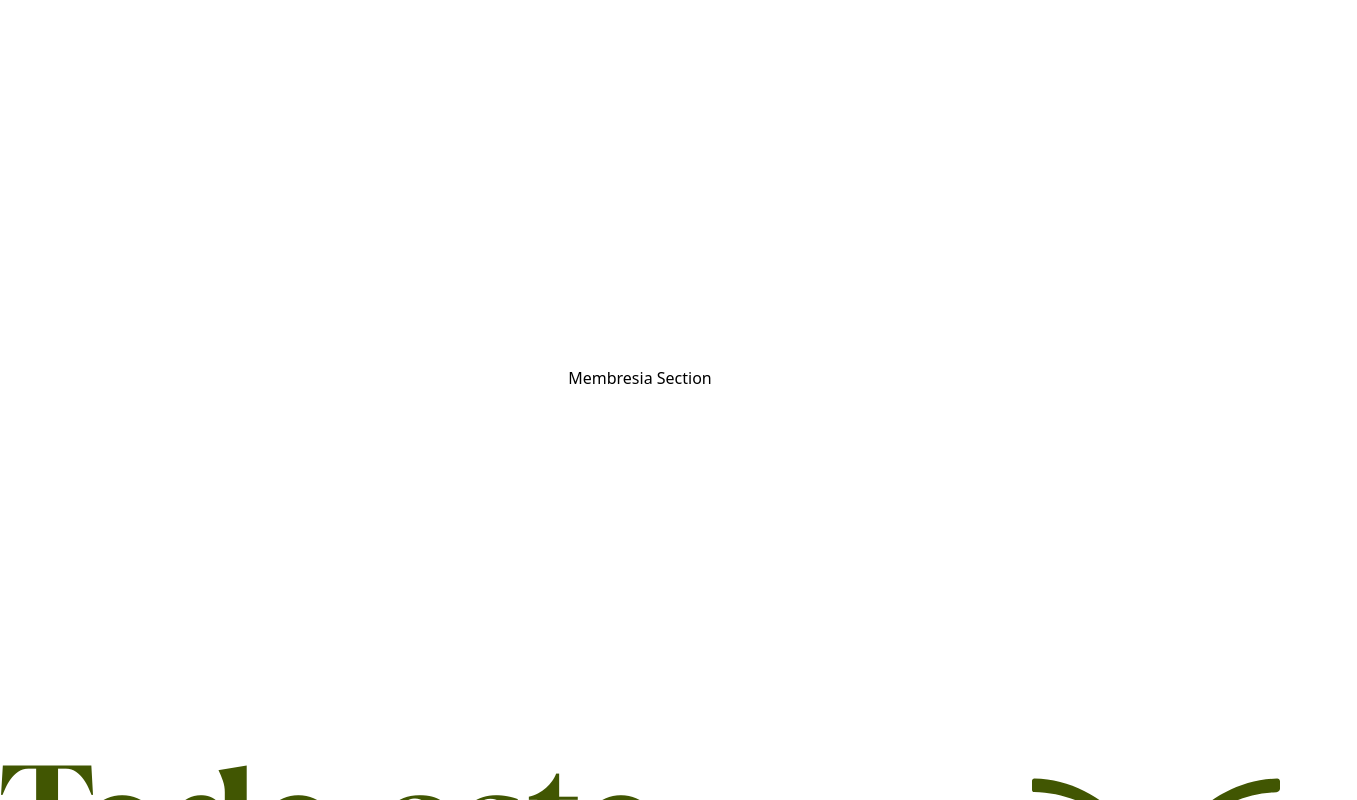
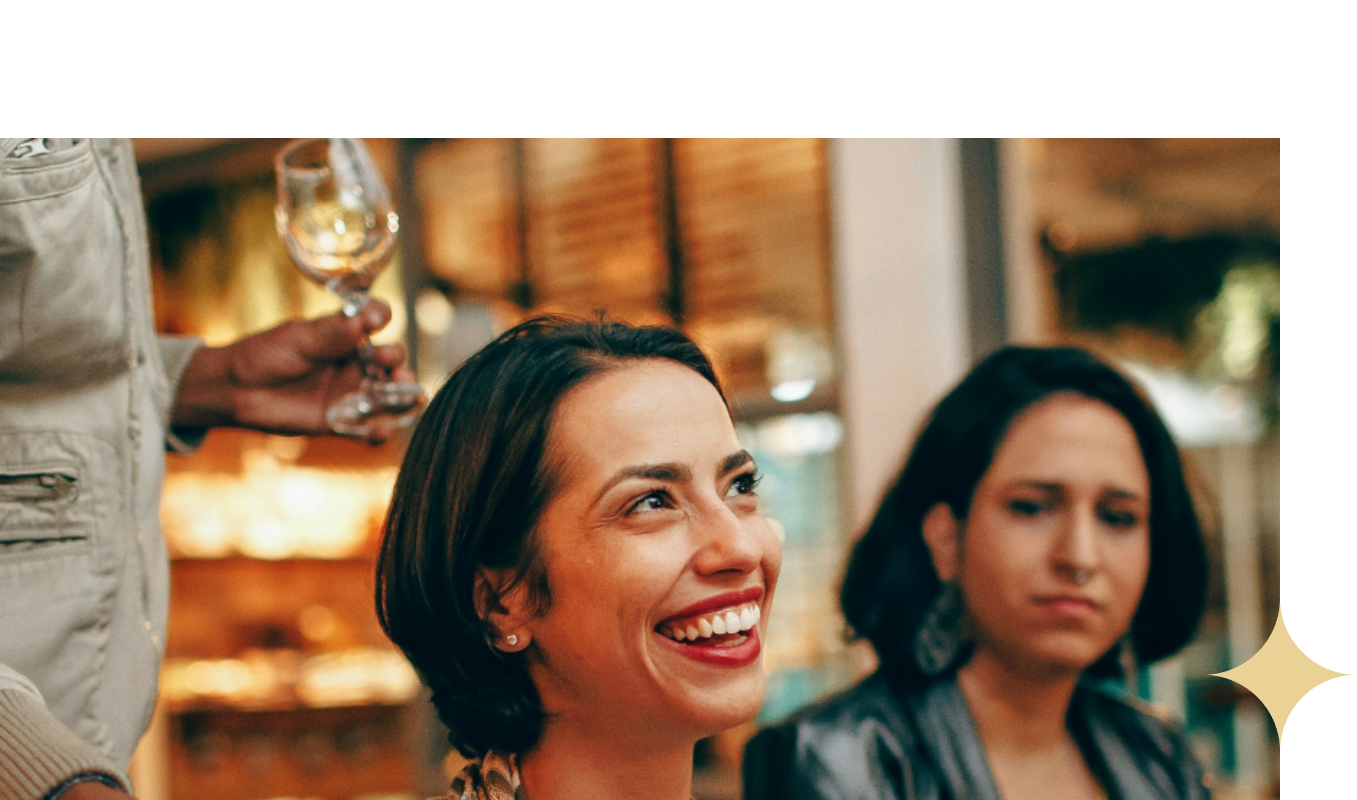
Before and after one commit to DiegoGraffi/La-casa-de-los-franceses, a Next.js app: page / in a window 1280 px wide. Shown: the part 1720-2520 px from the top of the page, 1357 px wide, since content can reach past the window. Built offline with nearby package versions, Linux system fonts and the light colour scheme.

Commit message:
Membresias page + espaciado de secciones

```diff
--- a/src/app/homeSections/Membresia.tsx
+++ b/src/app/homeSections/Membresia.tsx
@@ -1,7 +1,37 @@
+import BotonXL from "@/components/GeneralComponents/Botones/BotonXL";
+import Image from "next/image";
+import verifiedBadge from "../../../public/images/verifiedbadge.png"
+
 export default function Membresia() {
   return (
-    <div className="min-h-screen container mx-auto flex justify-center items-center">
-      <p>Membresia Section</p>
+    <div className="flex flex-wrap lg:justify-between items-start lg:h-auto relative w-full">
+      <div className="flex flex-col justify-center items-center lg:items-start lg:flex-1 w-full lg:w-[909px] mx-auto lg:mx-0 relative min-w-[909px]">
+        <Image
+          src="/images/portadamembresia.jpg"
+          alt="membresia"
+          width={909}
+          height={743}
+          layout="responsive"
+        />
+        <div className="absolute top-1/2 -translate-y-1/2 left-1/2 lg:left-[calc(100%-77px)] z-20 h-[154px] w-[154px] transform -translate-x-1/2 lg:-translate-x-0">
+          <Image src='/images/estrella.png' alt="estrella" layout="fill" objectFit="contain"/>
+        </div>
+      </div>
+      <div className="flex flex-1 flex-col justify-center items-center lg:items-start pl-[5%] lg:pl-[0] mt-5 lg:mt-0 h-[762.28px] ml-[200px]">
+        <h1 className="font-vangeda font-normal text-4xl lg:text-7xl text-primarioMuyOscuro mb-10">
+          Sé parte de la casa
+        </h1>
+        <p className="font-vangeda font-light text-xl lg:text-2xl text-primarioOscuro mb-10">
+          ¡Sumate a nuestra membresía y recibí en tu casa,
+          <br/>
+          mes a mes, una caja con los mejores vinos! Desde
+          <br/>
+          tintos con toda la fuerza hasta blancos súper
+          <br/>
+          delicados, cada botella es un viaje en sí misma.
+        </p>
+        <BotonXL text="Mirá nuestros planes" bgColor="bg-black" textColor="text-white" icon={verifiedBadge} link="/"/>
+      </div>
     </div>
   );
 }
--- a/src/app/page.tsx
+++ b/src/app/page.tsx
@@ -8,7 +8,7 @@ import Marca from "./homeSections/Marca";
 
 export default function Home() {
   return (
-    <div className="min-h-screen flex justify-center items-center flex-col">
+    <div className="min-h-screen flex justify-center items-center flex-col space-y-20">
       <Hero />
       <Carrusel />
       <Membresia />
```
Also changed, not shown: public/images/portadaMembresia.jpg (added), public/images/verifiedBadge.png (added).
